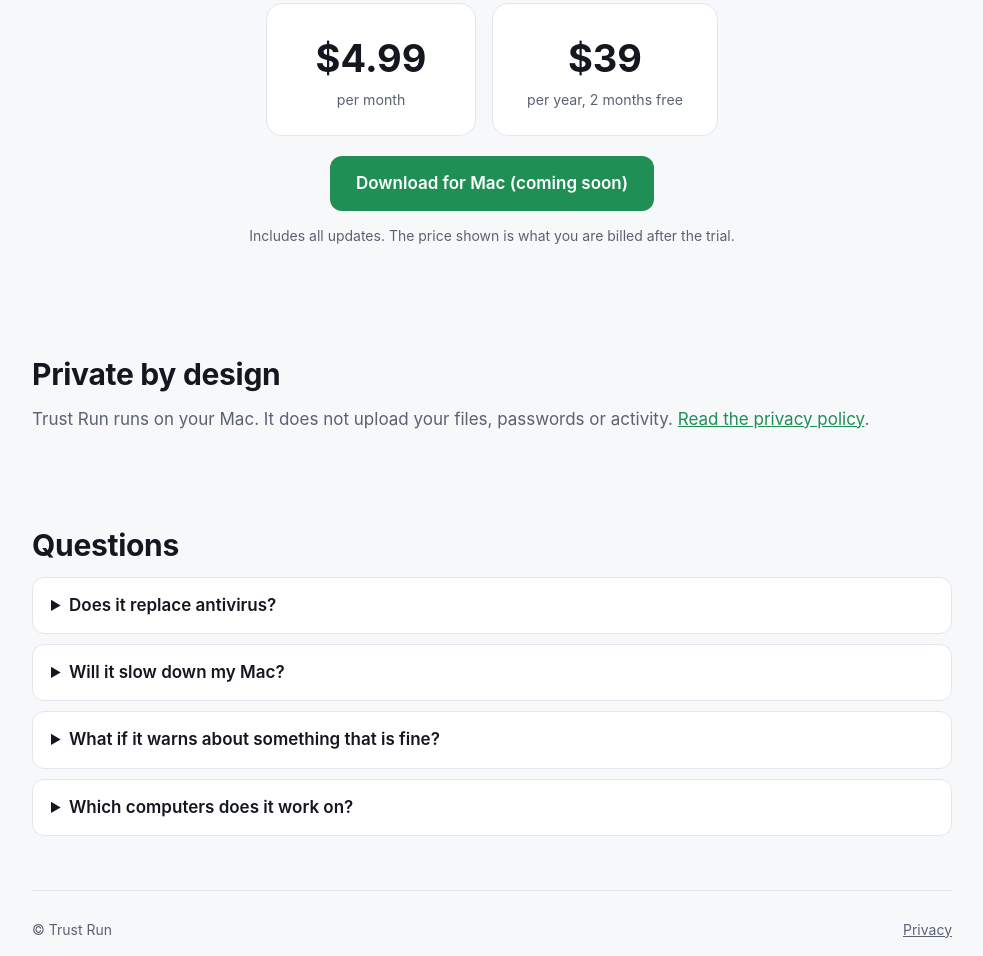
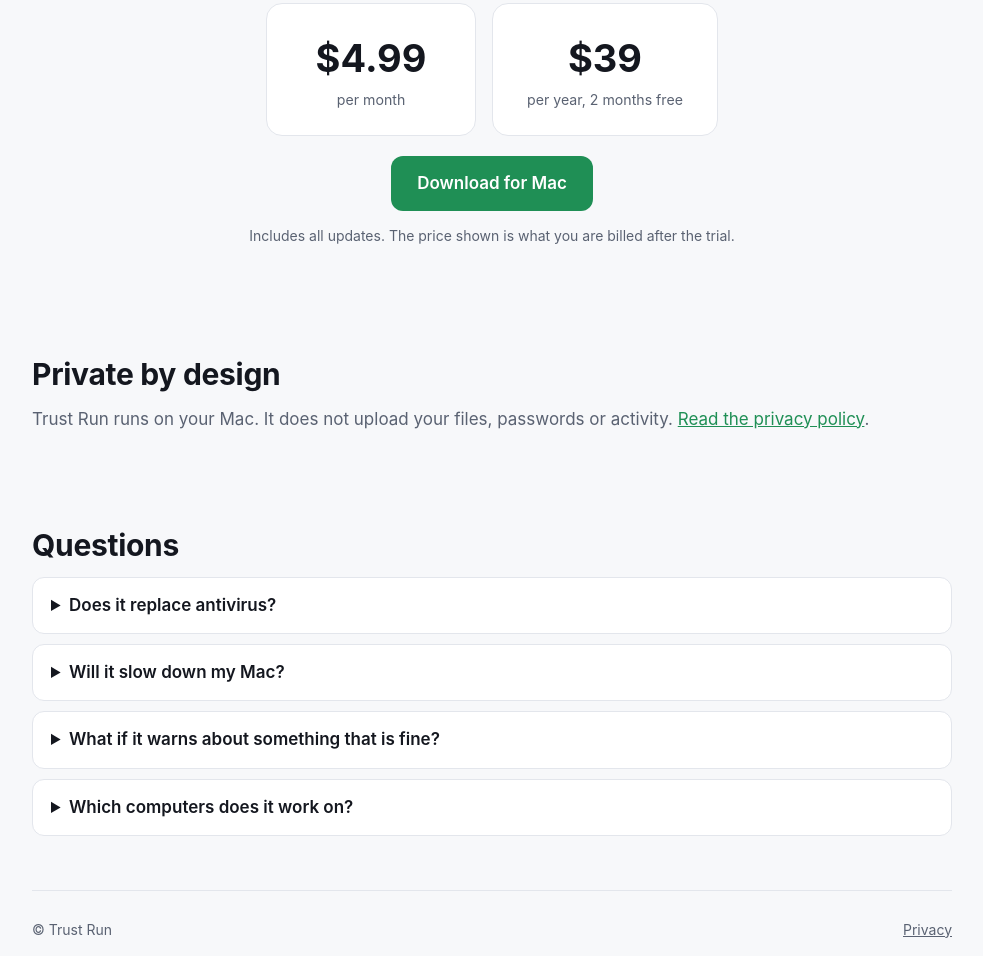
Before and after one commit to zlotecki/trustrun-site, a plain HTML site: page index.html in a window 1280 px wide. Shown: the part 1704-2660 px from the top of the page, without its empty margins (148-1131 px from the left). Drawn offline with Linux system fonts and the light colour scheme.

Commit message:
Link Download button to v1.0.0 DMG release

```diff
--- a/index.html
+++ b/index.html
@@ -96,7 +96,7 @@
       <div class="tier"><div class="amt">$4.99</div><small>per month</small></div>
       <div class="tier"><div class="amt">$39</div><small>per year, 2 months free</small></div>
     </div>
-    <a class="btn" href="#">Download for Mac (coming soon)</a>
+    <a class="btn" href="https://github.com/zlotecki/trustrun-site/releases/latest/download/Trust-Run.dmg">Download for Mac</a>
     <p class="note">Includes all updates. The price shown is what you are billed after the trial.</p>
   </section>
 
```
